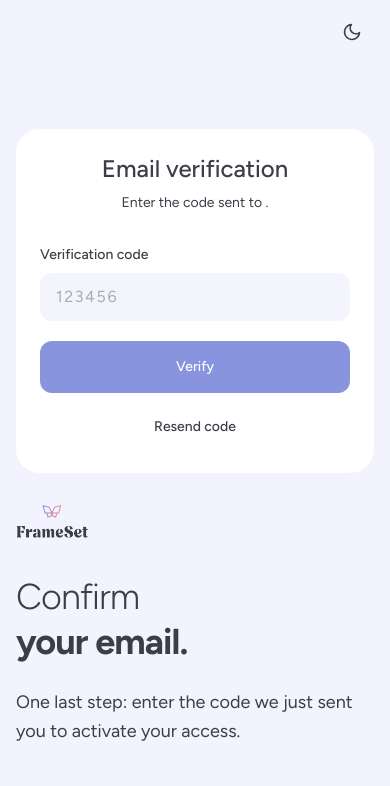
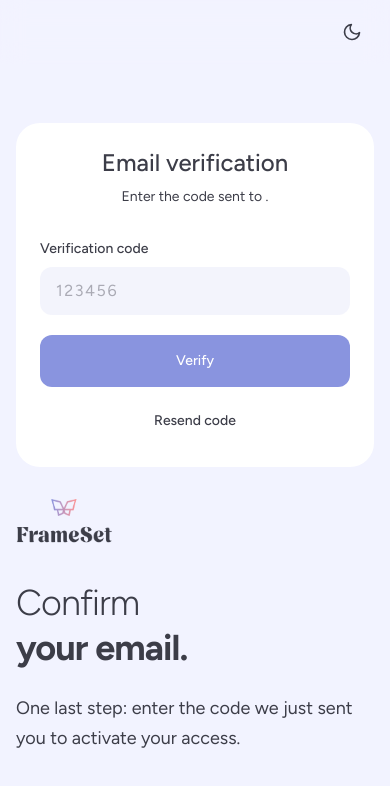
Before and after one commit to AxelleDev/FrameSet, a React (Vite) app in the folder frontend/: page /verify in a window 390 px wide. Shown: the top 786 px of the page. Built offline with nearby package versions, Linux system fonts and the light colour scheme; no server answers.

Commit message:
overhauled responsive: public top bar

```diff
--- a/frontend/src/components/AuthLayout.jsx
+++ b/frontend/src/components/AuthLayout.jsx
@@ -17,7 +17,7 @@ export default function AuthLayout({ hero, children, swapOnMobile = false }) {
   const formOrderClass = swapOnMobile ? 'order-1 md:order-2' : 'order-2';
 
   return (
-    <div className="relative min-h-dvh w-full overflow-hidden flex flex-col bg-canvas text-primary">
+    <div className="relative min-h-dvh w-full flex flex-col bg-canvas text-primary">
       <PublicTopBar />
       <main className="relative z-10 flex-1 w-full flex items-center justify-center px-4 sm:px-8 pb-8">
         <div className="w-full max-w-5xl grid grid-cols-1 md:grid-cols-2 gap-8 md:gap-12">
--- a/frontend/src/pages/ForgotPassword.jsx
+++ b/frontend/src/pages/ForgotPassword.jsx
@@ -88,7 +88,7 @@ export default function ForgotPassword() {
       hero={
         <>
           <div className="flex items-center mb-2">
-            <Link to="/" aria-label="Go to homepage" className="inline-flex rounded-lg transition-opacity hover:opacity-80 focus-ring" style={{ width: '20%', maxWidth: '80px' }}>
+            <Link to="/" aria-label="Go to homepage" className="inline-flex rounded-lg transition-opacity hover:opacity-80 focus-ring w-24 sm:w-20">
               <Logo className="object-contain w-full h-auto" />
             </Link>
           </div>
--- a/frontend/src/pages/Login.jsx
+++ b/frontend/src/pages/Login.jsx
@@ -67,7 +67,7 @@ export default function Login() {
       hero={
         <>
           <div className="flex items-center mb-2">
-            <Link to="/" aria-label="Go to homepage" className="inline-flex rounded-lg transition-opacity hover:opacity-80 focus-ring" style={{ width: '20%', maxWidth: '80px' }}>
+            <Link to="/" aria-label="Go to homepage" className="inline-flex rounded-lg transition-opacity hover:opacity-80 focus-ring w-24 sm:w-20">
               <Logo className="object-contain w-full h-auto" />
             </Link>
           </div>
--- a/frontend/src/pages/Register.jsx
+++ b/frontend/src/pages/Register.jsx
@@ -77,7 +77,7 @@ export default function Register() {
       hero={
         <>
           <div className="flex items-center mb-2">
-            <Link to="/" aria-label="Go to homepage" className="inline-flex rounded-lg transition-opacity hover:opacity-80 focus-ring" style={{ width: '20%', maxWidth: '80px' }}>
+            <Link to="/" aria-label="Go to homepage" className="inline-flex rounded-lg transition-opacity hover:opacity-80 focus-ring w-24 sm:w-20">
               <Logo className="object-contain w-full h-auto" />
             </Link>
           </div>
--- a/frontend/src/pages/Verify.jsx
+++ b/frontend/src/pages/Verify.jsx
@@ -70,7 +70,7 @@ export default function Verify() {
       hero={
         <>
           <div className="flex items-center mb-2">
-            <Link to="/" aria-label="Go to homepage" className="inline-flex rounded-lg transition-opacity hover:opacity-80 focus-ring" style={{ width: '20%', maxWidth: '80px' }}>
+            <Link to="/" aria-label="Go to homepage" className="inline-flex rounded-lg transition-opacity hover:opacity-80 focus-ring w-24 sm:w-20">
               <Logo className="object-contain w-full h-auto" />
             </Link>
           </div>
```
